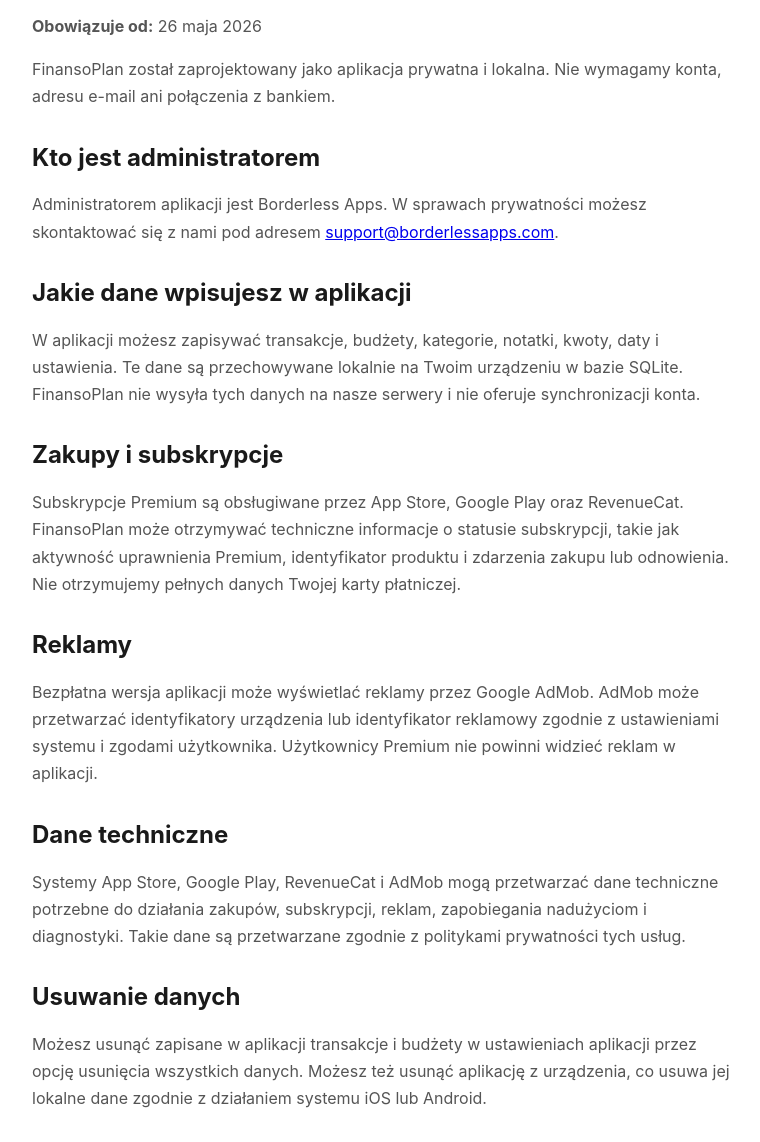
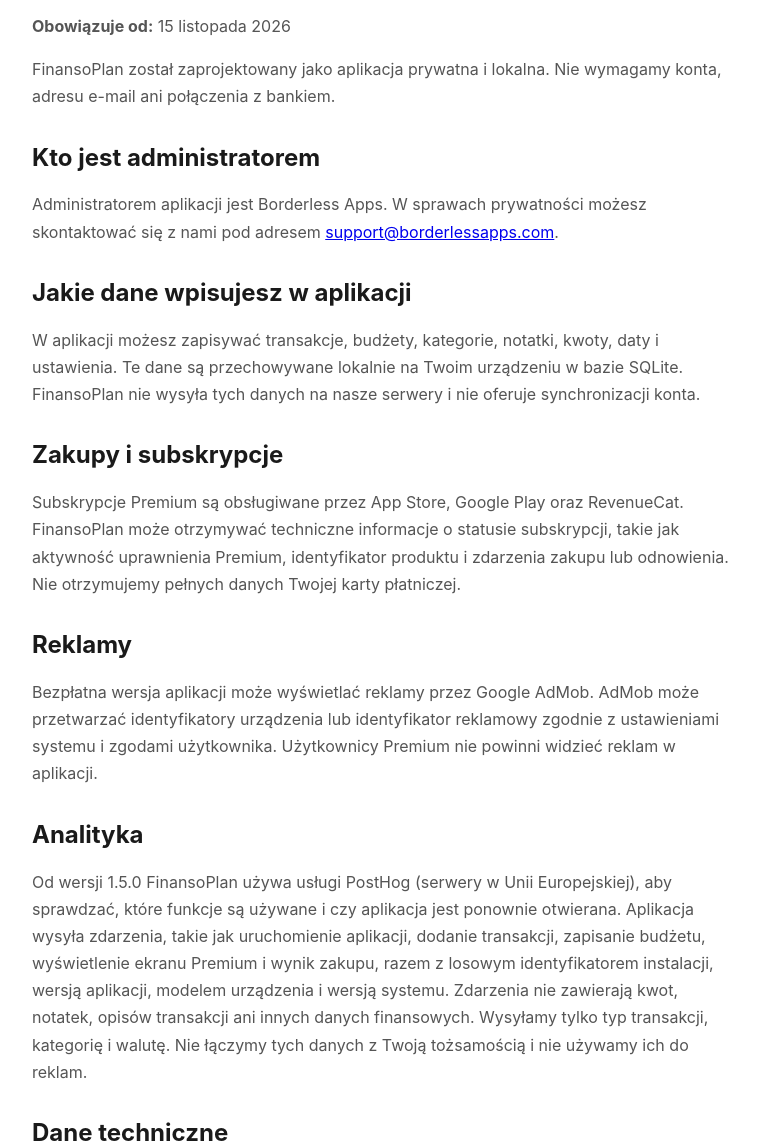
Before and after one commit to ozy87/borderlessapps-site, a plain HTML site: page FinansoPlan/PrivacyPolicy/index.html in a window 1280 px wide. Shown: the part 154-1296 px from the top of the page, without its empty margins (258-1018 px from the left). Drawn offline with Linux system fonts and the light colour scheme.

Commit message:
FinansoPlan privacy policy: disclose PostHog analytics (from 1.5.0)
Updated the effective date and added analytics information regarding PostHog usage.

```diff
--- a/FinansoPlan/PrivacyPolicy/index.html
+++ b/FinansoPlan/PrivacyPolicy/index.html
@@ -21,7 +21,7 @@
   </nav>
 
   <h1>Polityka prywatności – FinansoPlan</h1>
-  <p><strong>Obowiązuje od:</strong> 26 maja 2026</p>
+  <p><strong>Obowiązuje od:</strong> 15 listopada 2026</p>
 
   <p>FinansoPlan został zaprojektowany jako aplikacja prywatna i lokalna. Nie wymagamy konta, adresu e-mail ani połączenia z bankiem.</p>
 
@@ -37,8 +37,11 @@
   <h2>Reklamy</h2>
   <p>Bezpłatna wersja aplikacji może wyświetlać reklamy przez Google AdMob. AdMob może przetwarzać identyfikatory urządzenia lub identyfikator reklamowy zgodnie z ustawieniami systemu i zgodami użytkownika. Użytkownicy Premium nie powinni widzieć reklam w aplikacji.</p>
 
+  <h2>Analityka</h2>
+  <p>Od wersji 1.5.0 FinansoPlan używa usługi PostHog (serwery w Unii Europejskiej), aby sprawdzać, które funkcje są używane i czy aplikacja jest ponownie otwierana. Aplikacja wysyła zdarzenia, takie jak uruchomienie aplikacji, dodanie transakcji, zapisanie budżetu, wyświetlenie ekranu Premium i wynik zakupu, razem z losowym identyfikatorem instalacji, wersją aplikacji, modelem urządzenia i wersją systemu. Zdarzenia nie zawierają kwot, notatek, opisów transakcji ani innych danych finansowych. Wysyłamy tylko typ transakcji, kategorię i walutę. Nie łączymy tych danych z Twoją tożsamością i nie używamy ich do reklam.</p>
+
   <h2>Dane techniczne</h2>
-  <p>Systemy App Store, Google Play, RevenueCat i AdMob mogą przetwarzać dane techniczne potrzebne do działania zakupów, subskrypcji, reklam, zapobiegania nadużyciom i diagnostyki. Takie dane są przetwarzane zgodnie z politykami prywatności tych usług.</p>
+  <p>Systemy App Store, Google Play, RevenueCat, AdMob i PostHog mogą przetwarzać dane techniczne potrzebne do działania zakupów, subskrypcji, reklam, zapobiegania nadużyciom i diagnostyki. Takie dane są przetwarzane zgodnie z politykami prywatności tych usług.</p>
 
   <h2>Usuwanie danych</h2>
   <p>Możesz usunąć zapisane w aplikacji transakcje i budżety w ustawieniach aplikacji przez opcję usunięcia wszystkich danych. Możesz też usunąć aplikację z urządzenia, co usuwa jej lokalne dane zgodnie z działaniem systemu iOS lub Android.</p>
```
